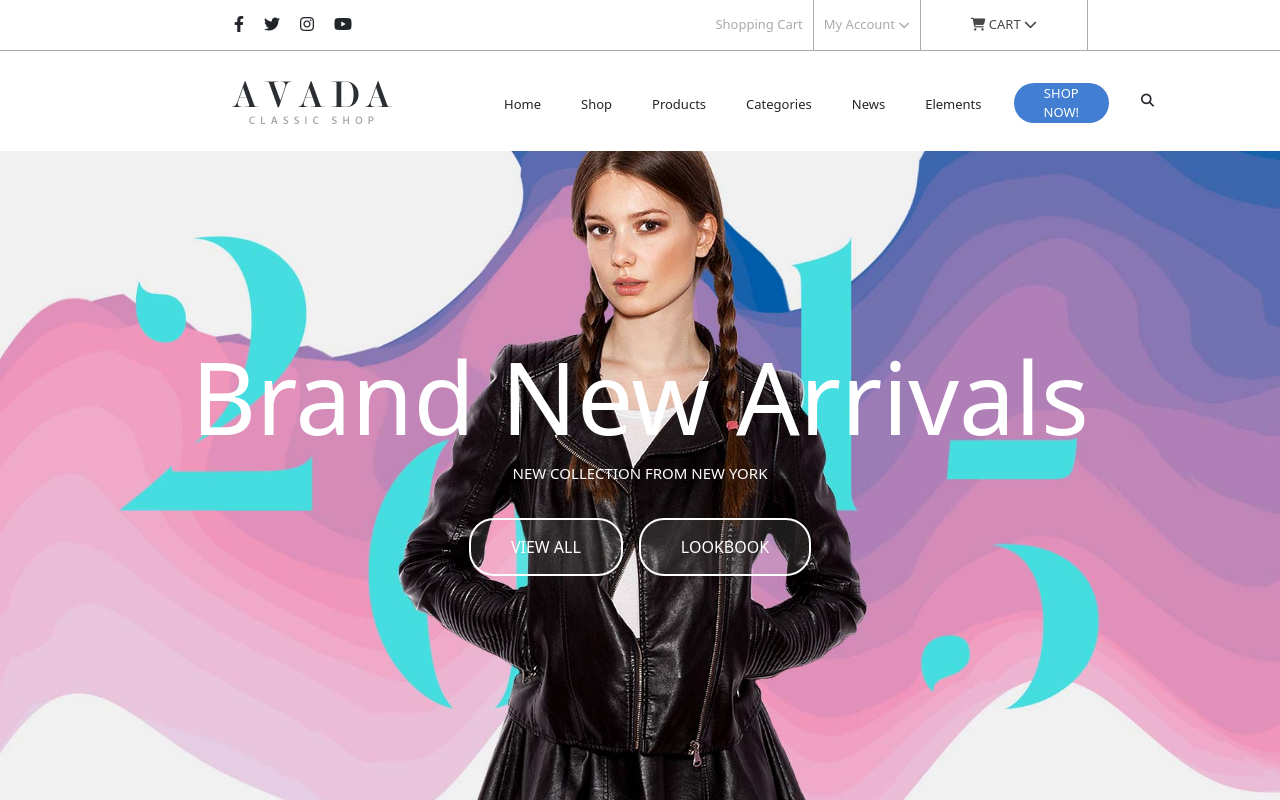
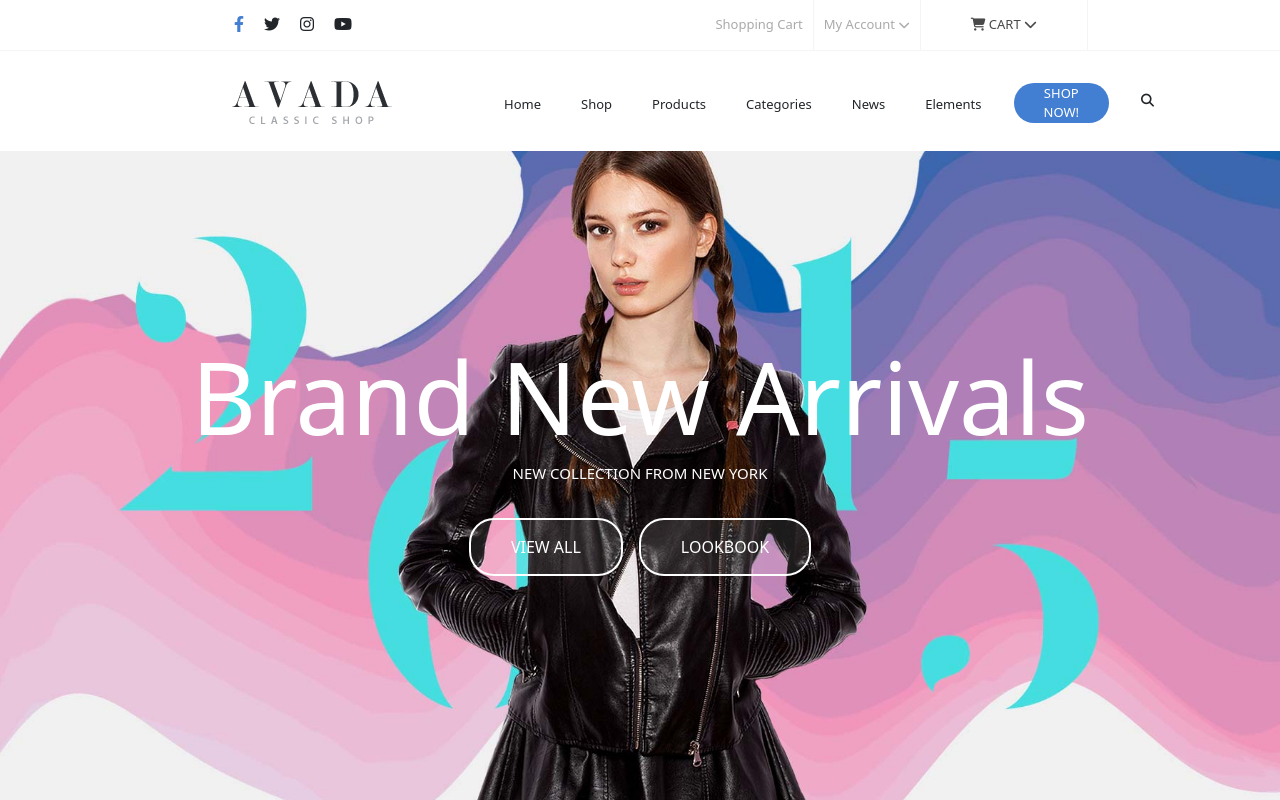
Before and after one commit to Titho93/proj-html-vuejs, a Vue app: page / in a window 1280 px wide. In both pictures the pointer is over the item 239 px from the left and 24 px from the top of the page. Shown: the top 800 px of the page. Built offline with nearby package versions, Linux system fonts and the light colour scheme.

Commit message:
[fix]colors

```diff
--- a/src/components/Header.vue
+++ b/src/components/Header.vue
@@ -29,7 +29,7 @@ export default {
 
  .container-tb {
   width: 100%;
-  border-bottom: 1px solid #AAAAAA;
+  border-bottom: 1px solid #F5F5F5;
 }
 
 
--- a/src/components/partials/Bestseller.vue
+++ b/src/components/partials/Bestseller.vue
@@ -174,7 +174,7 @@ export default {
               left: 20px;
               bottom: 20px;
               &:hover {
-                color: black;
+                color: #427ED1;
               }
             }
             .details {
@@ -182,7 +182,7 @@ export default {
               right: 20px;
               bottom: 20px;
               &:hover {
-                color: black;
+                color: #427ED1;
               }
             }
           }
--- a/src/components/partials/Headertop.vue
+++ b/src/components/partials/Headertop.vue
@@ -52,6 +52,9 @@ export default {
       li {
         cursor: pointer;
         padding: 12px 10px;
+        &:hover {
+          color: #427ED1;
+        }
       }
     }
   }
@@ -64,7 +67,11 @@ export default {
       color: #AAAAAA;
       li {
         cursor: pointer;
-        border-right: 1px solid #AAAAAA;
+        border-right: 1px solid #F5F5F5;
+        &:hover {
+          color: #427ED1;
+          background-color: #FAFAFA;
+        }
       }
     }
   }
--- a/src/components/partials/Repilogue.vue
+++ b/src/components/partials/Repilogue.vue
@@ -184,6 +184,9 @@ export default {
                         cursor: pointer;
                         color: white;
                         padding-right: 15px;
+                        &:hover {
+                            color: #427ED1;
+                        }
                     }
                 }
             }
@@ -210,6 +213,9 @@ export default {
                         flex-direction: column;
                         .object {
                             font-size: 14px;
+                            &:hover {
+                                color: #427ED1;
+                            }
                         }
                         .price {
                             font-size: 15px;
@@ -227,6 +233,9 @@ export default {
                 li {
                     cursor: pointer;
                     font-size: 14px;
+                    :hover {
+                        color: #427ED1;
+                    }
                     i {
                         font-size: 12px;
                         padding: 8px;
@@ -237,6 +246,9 @@ export default {
                 li {
                     border-bottom: none;
                     padding: 0;
+                    :hover {
+                        color: #427ED1;
+                    }
                 }
             }
         }
```
